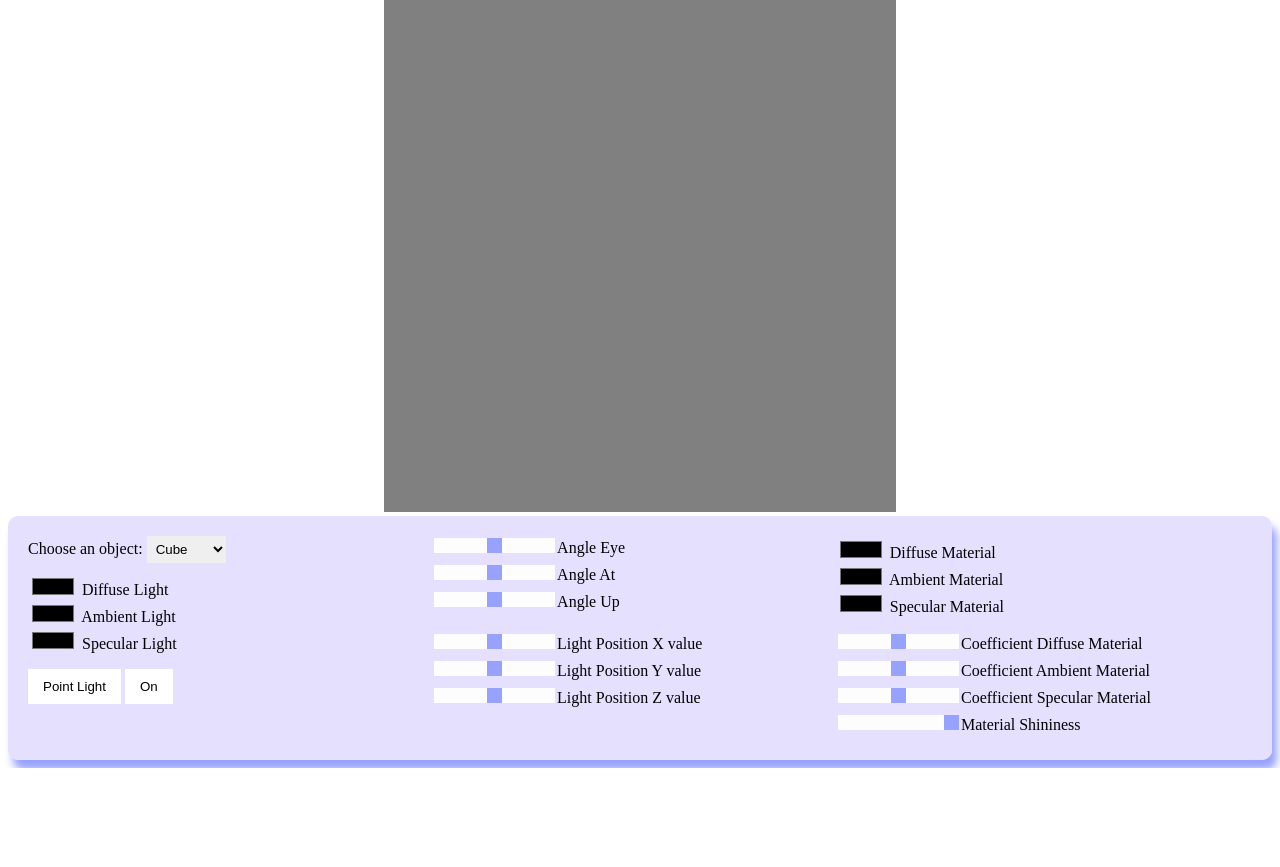
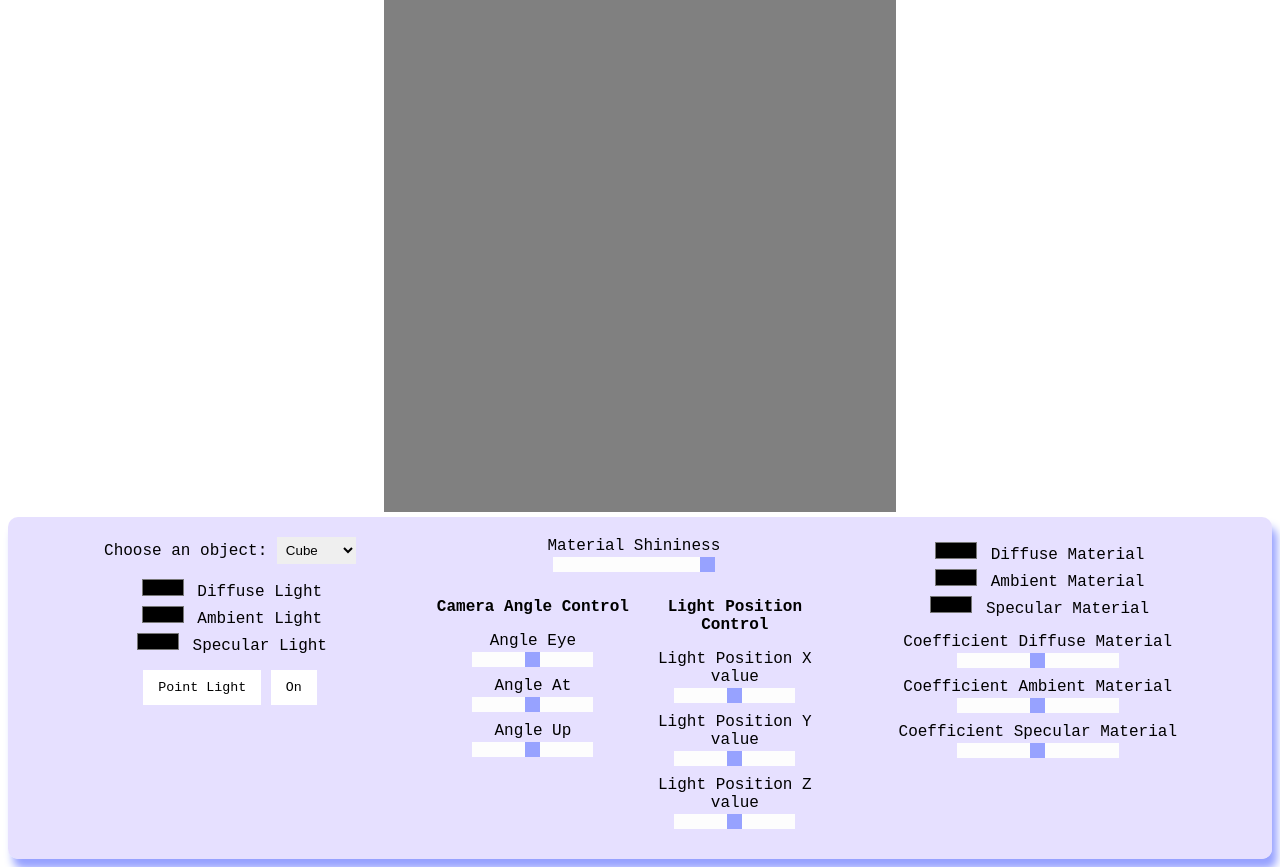
Before and after one commit to MingHuiT/CPC354-Assignment-2, a plain HTML site: page index.html in a window 1280 px wide. Shown: the part 80-947 px from the top of the page. Before the commit the page ends 848 px from the top, so only its background shows below. Drawn offline with Linux system fonts and the light colour scheme.

Commit message:
update UI

```diff
--- a/index.html
+++ b/index.html
@@ -100,7 +100,7 @@
   <body>
     <h1 style="text-align: center;">CPC354 Assignment 2 - Lightning and Shading</h1>
     <div style="text-align: center;">
-      <canvas id="gl-canvas" width="512" height="512">
+      <canvas id="gl-canvas" width="512" height="512" style="background-color: white;">
         <!-- The following message is displayed if the browser doesn’t support HTML5 -->
         Sorry; your web browser does not support HTML5’s canvas element.
       </canvas>
@@ -137,20 +137,40 @@
       </div>
 
       <div class="col2">
-        <div class="cam-angle-selection" style="margin-bottom: 15px;">
-          <input class="slider" type="range" id="cam_angle_eye" min="-4" max="4" value="0" step="0.01">Angle Eye</input>
+        <div class="shiness">
+          <label>Material Shininess </label>
           <br>
-          <input class="slider" type="range" id="cam_angle_at" min="-5" max="5" value="0" step="0.01">Angle At</input>
-          <br>
-          <input class="slider" type="range" id="cam_angle_up" min="-5" max="5" value="0" step="0.01">Angle Up</input>
+          <input class="slider" type="range" id="material_shininess" min="1" max="100" value="100" step="1"></input>
         </div>
 
-        <div class="light-angle-selection">
-          <input class="slider" type="range" id="light_X" min="-1" max="3" value="1" step="0.001">Light Position X value</input>
+        <div class="cam-angle-selection" style="margin-bottom: 15px; float: left; width: 50%;">
+          <p><b>Camera Angle Control</b></p>
+          <label>Angle Eye </label>
           <br>
-          <input class="slider" type="range" id="light_Y" min="-1" max="3" value="1" step="0.001">Light Position Y value</input>
+          <input class="slider" type="range" id="cam_angle_eye" min="-4" max="4" value="0" step="0.01" style="width: 60%;"></input>
           <br>
-          <input class="slider" type="range" id="light_Z" min="-1" max="3" value="1" step="0.001">Light Position Z value</input>
+          <label>Angle At </label>
+          <br>
+          <input class="slider" type="range" id="cam_angle_at" min="-5" max="5" value="0" step="0.01" style="width: 60%;"></input>
+          <br>
+          <label>Angle Up </label>
+          <br>
+          <input class="slider" type="range" id="cam_angle_up" min="-5" max="5" value="0" step="0.01" style="width: 60%;"></input>
+        </div>
+
+        <div class="light-angle-selection" style="float: left; width: 50%;">
+          <p><b>Light Position Control</b></p>
+          <label>Light Position X value </label>
+          <br>
+          <input class="slider" type="range" id="light_X" min="-1" max="3" value="1" step="0.001" style="width: 60%;"></input>
+          <br>
+          <label>Light Position Y value </label>
+          <br>
+          <input class="slider" type="range" id="light_Y" min="-1" max="3" value="1" step="0.001" style="width: 60%;"></input>
+          <br>
+          <label>Light Position Z value </label>
+          <br>
+          <input class="slider" type="range" id="light_Z" min="-1" max="3" value="1" step="0.001" style="width: 60%;"></input>
         </div>
       </div>
 
@@ -168,13 +188,18 @@
         </div>
 
         <div class="material-coe-selection">
-          <input class="slider" type="range" id="coe_material_diffuse" min="0" max="1" step="0.001">Coefficient Diffuse Material</input>
+          <label>Coefficient Diffuse Material </label>
           <br>
-          <input class="slider" type="range" id="coe_material_ambient" min="0" max="1" step="0.001">Coefficient Ambient Material</input>
+          <input class="slider" type="range" id="coe_material_diffuse" min="0" max="1" step="0.001"></input>
           <br>
-          <input class="slider" type="range" id="coe_material_specular" min="0" max="1" step="0.001">Coefficient Specular Material</input>
+          <label>Coefficient Ambient Material </label>
           <br>
-          <input class="slider" type="range" id="material_shininess" min="1" max="100" value="100" step="1">Material Shininess</input>
+          <input class="slider" type="range" id="coe_material_ambient" min="0" max="1" step="0.001"></input>
+          <br>
+          <label>Coefficient Specular Material </label>
+          <br>
+          <input class="slider" type="range" id="coe_material_specular" min="0" max="1" step="0.001"></input>
+          <br>
         </div>
       </div>
     </div>
--- a/style.css
+++ b/style.css
@@ -1,3 +1,9 @@
+@import url('https://fonts.googleapis.com/css2?family=IBM+Plex+Mono&display=swap');
+
+body {
+    font-family: 'IBM Plex', monospace;
+}
+
 .control-panel {
     background-color: #dcd3ffb3;
     border-radius: 10px;
@@ -10,6 +16,7 @@
 .col1, .col2, .col3 {
     float: left;
     width: 33%;
+    text-align: center;
 }
 
 #object {
@@ -24,6 +31,7 @@ button {
     text-align: center;
     text-decoration: none;
     cursor: pointer;
+    font-family: 'IBM Plex', monospace;
 }
 
 button:hover {
@@ -42,7 +50,7 @@ input[type=color] {
 
 .slider {
     appearance: none;
-    width: 30%;
+    width: 40%;
     height: 15px;
     background: #fdfdfd;
     outline: none;
```
